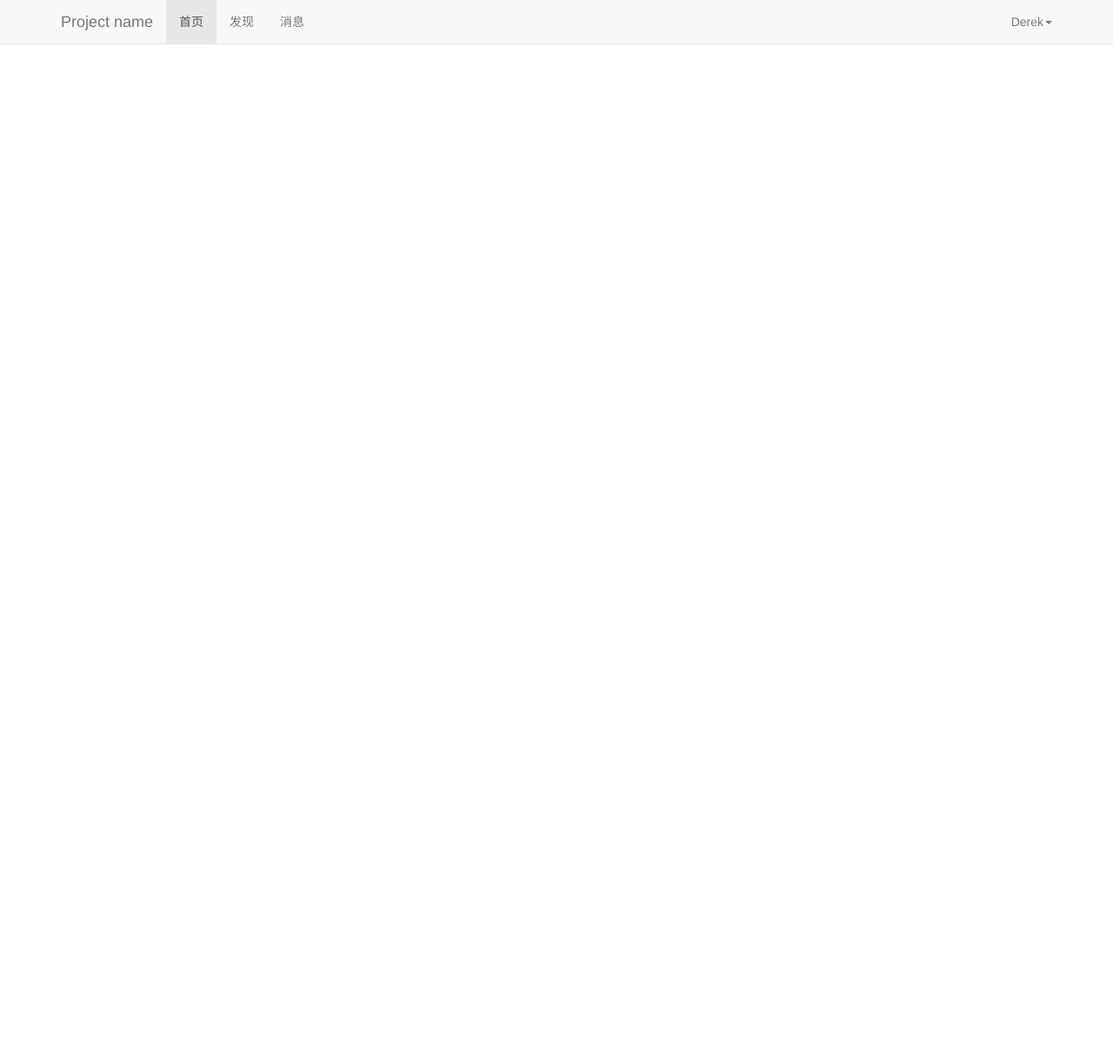
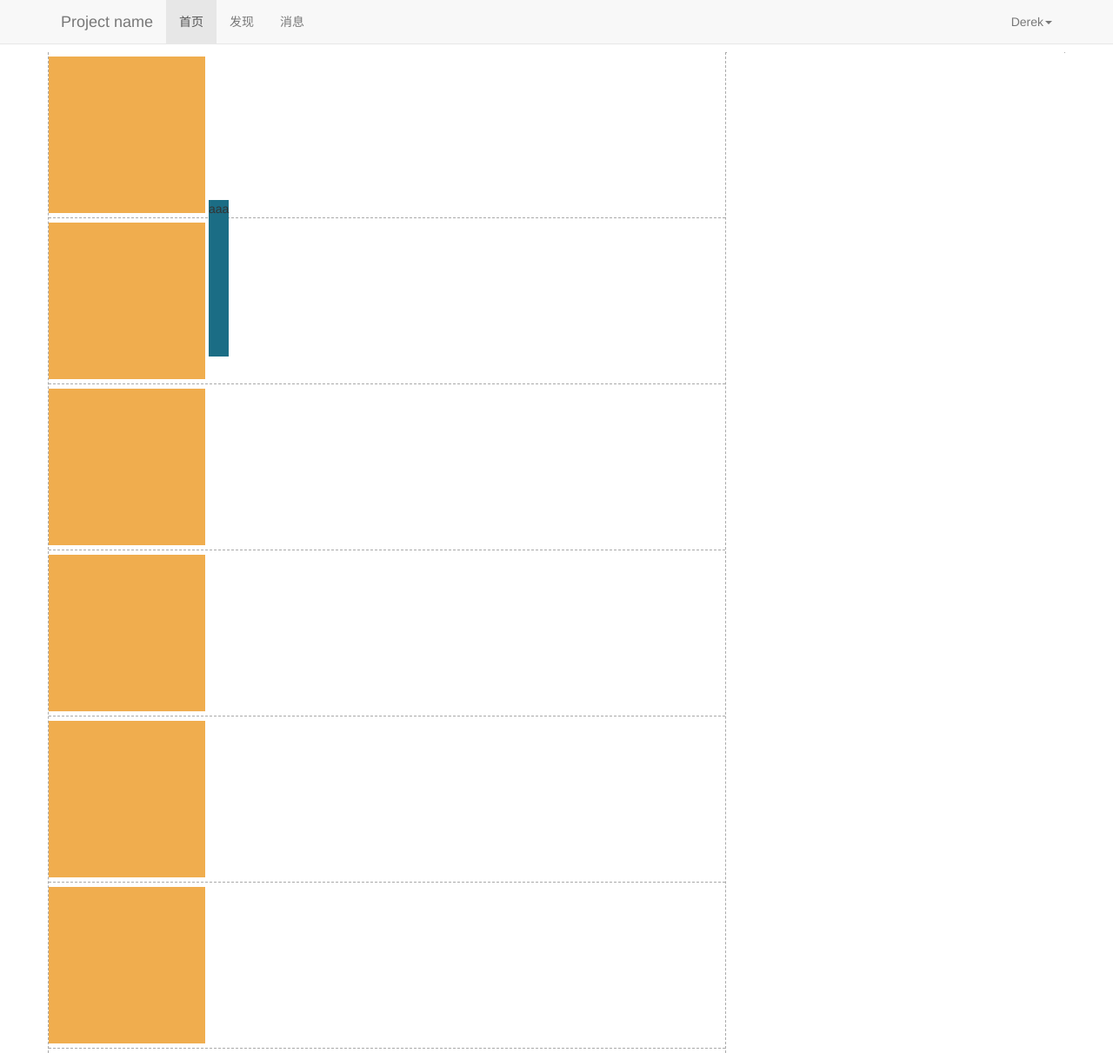
Before and after one commit to zhxuyang/pie, a plain HTML site: page base.html in a window 1280 px wide. Shown: the top 1211 px of the page at 87% size. Before the commit the page ends 800 px from the top, so only its background shows below. Drawn offline with Linux system fonts and the light colour scheme.

Commit message:
profileList

```diff
--- a/base.html
+++ b/base.html
@@ -62,8 +62,44 @@
     </div>
 </nav>
 
-<div class="container">
-
+<div class="container" >
+    <div class="row">
+        <div class="col-md-8 profileList">
+            <ul>
+                <li class="profileListItem">
+                    <div class="profileListImg"></div>
+                    <div class="profileListInfo">aaa</div>
+                </li>
+                <li class="divider"></li>
+                <li class="profileListItem">
+                    <div class="profileListImg"></div>
+                    <div class="profileListInfo"></div>
+                </li>
+                <li class="divider"></li>
+                <li class="profileListItem">
+                    <div class="profileListImg"></div>
+                    <div class="profileListInfo"></div>
+                </li>
+                <li class="divider"></li>
+                <li class="profileListItem">
+                    <div class="profileListImg"></div>
+                    <div class="profileListInfo"></div>
+                </li>
+                <li class="divider"></li>
+                <li class="profileListItem">
+                    <div class="profileListImg"></div>
+                    <div class="profileListInfo"></div>
+                </li>
+                <li class="divider"></li>
+                <li class="profileListItem">
+                    <div class="profileListImg"></div>
+                    <div class="profileListInfo"></div>
+                </li>
+                <li class="divider"></li>
+            </ul>
+        </div>
+        <div class="col-md-4"></div>
+    </div>
 </div> <!-- /container -->
 
 
--- a/css/base.css
+++ b/css/base.css
@@ -0,0 +1,38 @@
+body {
+    padding-top: 60px;
+}
+ul, ol {
+    list-style:none;
+    margin: 0;
+    padding: 0;
+}
+.col-xs-1, .col-sm-1, .col-md-1, .col-lg-1, .col-xs-2, .col-sm-2, .col-md-2, .col-lg-2, .col-xs-3, .col-sm-3, .col-md-3, .col-lg-3, .col-xs-4, .col-sm-4, .col-md-4, .col-lg-4, .col-xs-5, .col-sm-5, .col-md-5, .col-lg-5, .col-xs-6, .col-sm-6, .col-md-6, .col-lg-6, .col-xs-7, .col-sm-7, .col-md-7, .col-lg-7, .col-xs-8, .col-sm-8, .col-md-8, .col-lg-8, .col-xs-9, .col-sm-9, .col-md-9, .col-lg-9, .col-xs-10, .col-sm-10, .col-md-10, .col-lg-10, .col-xs-11, .col-sm-11, .col-md-11, .col-lg-11, .col-xs-12, .col-sm-12, .col-md-12, .col-lg-12 {
+    /*background-color: #eee;*/
+    border-left: 1px dashed #aaa;
+    border-right: 1px dashed #aaa;
+}
+.row .row {
+    /*border-top: 1px dashed #aaa;*/
+}
+.profileList {
+    padding: 5px 0;
+}
+.profileList .divider {
+    border-top: 1px dashed #aaa;
+    margin: 5px 0;
+}
+.profileListItem {
+    height: 180px;
+}
+.profileListItem .profileListImg {
+    display: inline-block;
+    height: 180px;
+    width: 180px;
+    background-color: #f0ad4e;
+}
+.profileListItem .profileListInfo {
+    display: inline-block;
+    height: 180px;
+    width: auto;
+    background-color: #1b6d85;
+}
```
